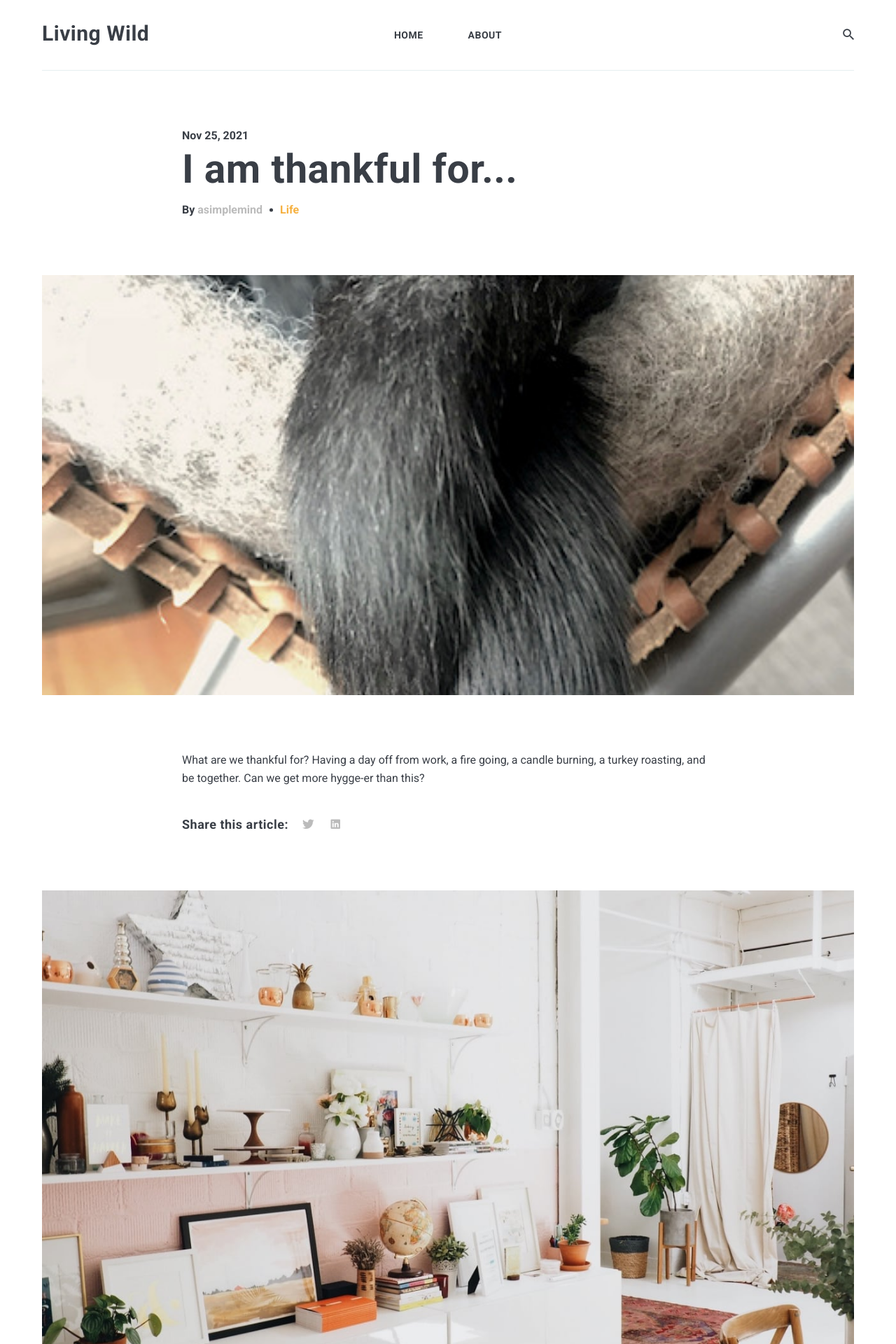
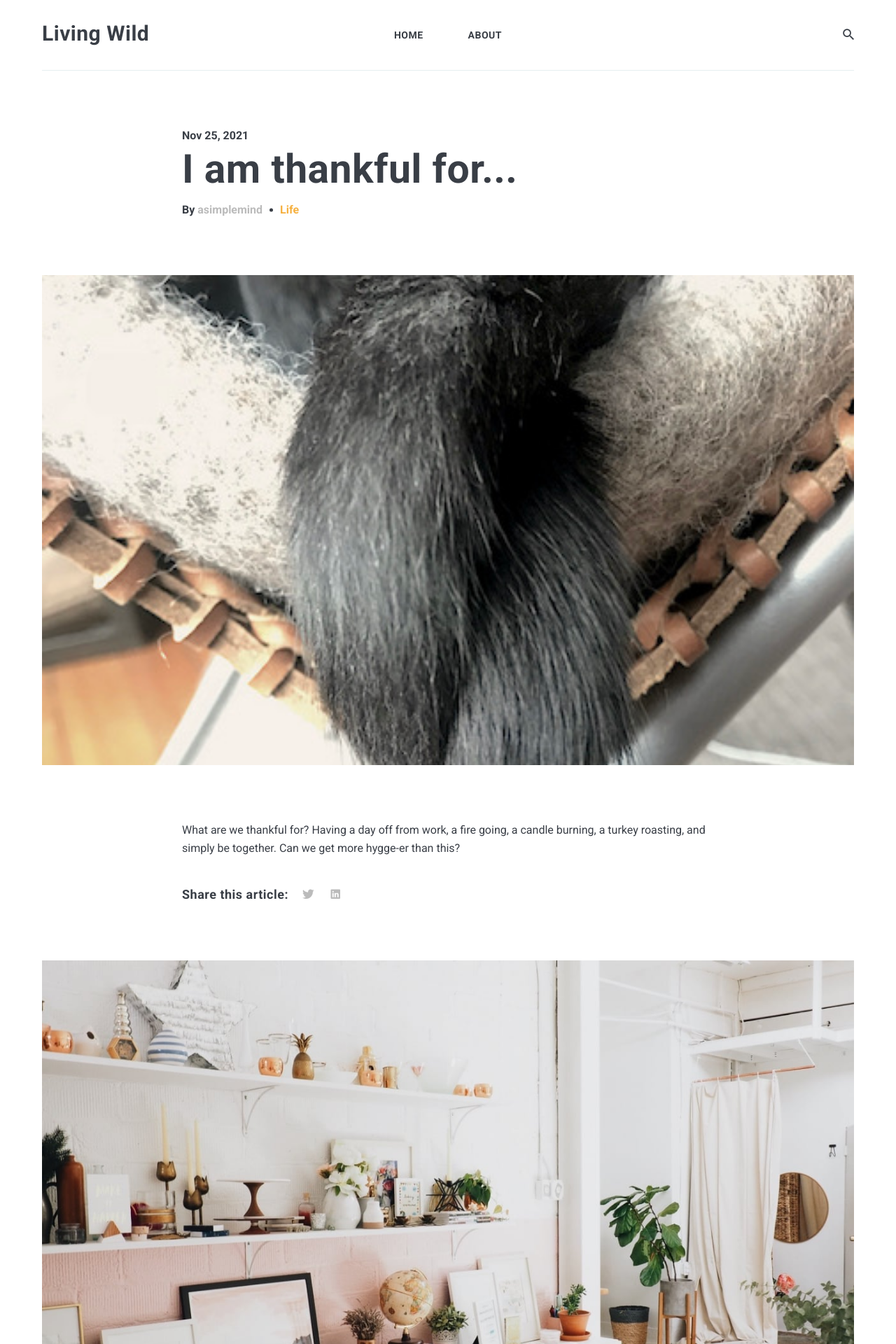
Before and after one commit to asimplemind/asimplemind.github.io, a Jekyll site: the page built from _posts/2021-11-25-thanksgiving.markdown, in a window 1280 px wide. Shown: the top 1920 px of the page at 70% size. Built offline with Jekyll 4.4.1, drawn with Linux system fonts in a browser that asks for light colours; nearby versions of some CDN libraries.

Commit message:
fixing images

```diff
--- a/_posts/2021-11-25-thanksgiving.markdown
+++ b/_posts/2021-11-25-thanksgiving.markdown
@@ -1,9 +1,9 @@
 ---
 layout: post
 title:  I am thankful for...
-date:   2021-11-25 11:00:00 +0300
+date:   2021-11-25 21:00:00 +0300
 image:  01-cat-tails.jpeg
 tags:   Life
 ---
 
-What are we thankful for? Having a day off from work, a fire going, a candle burning, a turkey roasting, and be together. Can we get more hygge-er than this?
+What are we thankful for? Having a day off from work, a fire going, a candle burning, a turkey roasting, and simply be together. Can we get more hygge-er than this?
--- a/_sass/4-layouts/_page.scss
+++ b/_sass/4-layouts/_page.scss
@@ -29,7 +29,7 @@
       content: "";
       display: table;
       width: 50%;
-      min-height: 300px;
+      min-height: 600px;
       padding-top: 50%;
     }
   }
--- a/_sass/4-layouts/_post.scss
+++ b/_sass/4-layouts/_post.scss
@@ -70,8 +70,8 @@
   &:after {
     content: "";
     display: table;
-    width: 50%;
-    min-height: 600px;
+    width: 40%;
+    min-height: 700px;
     padding-top: 50%;
   }
 }
```
